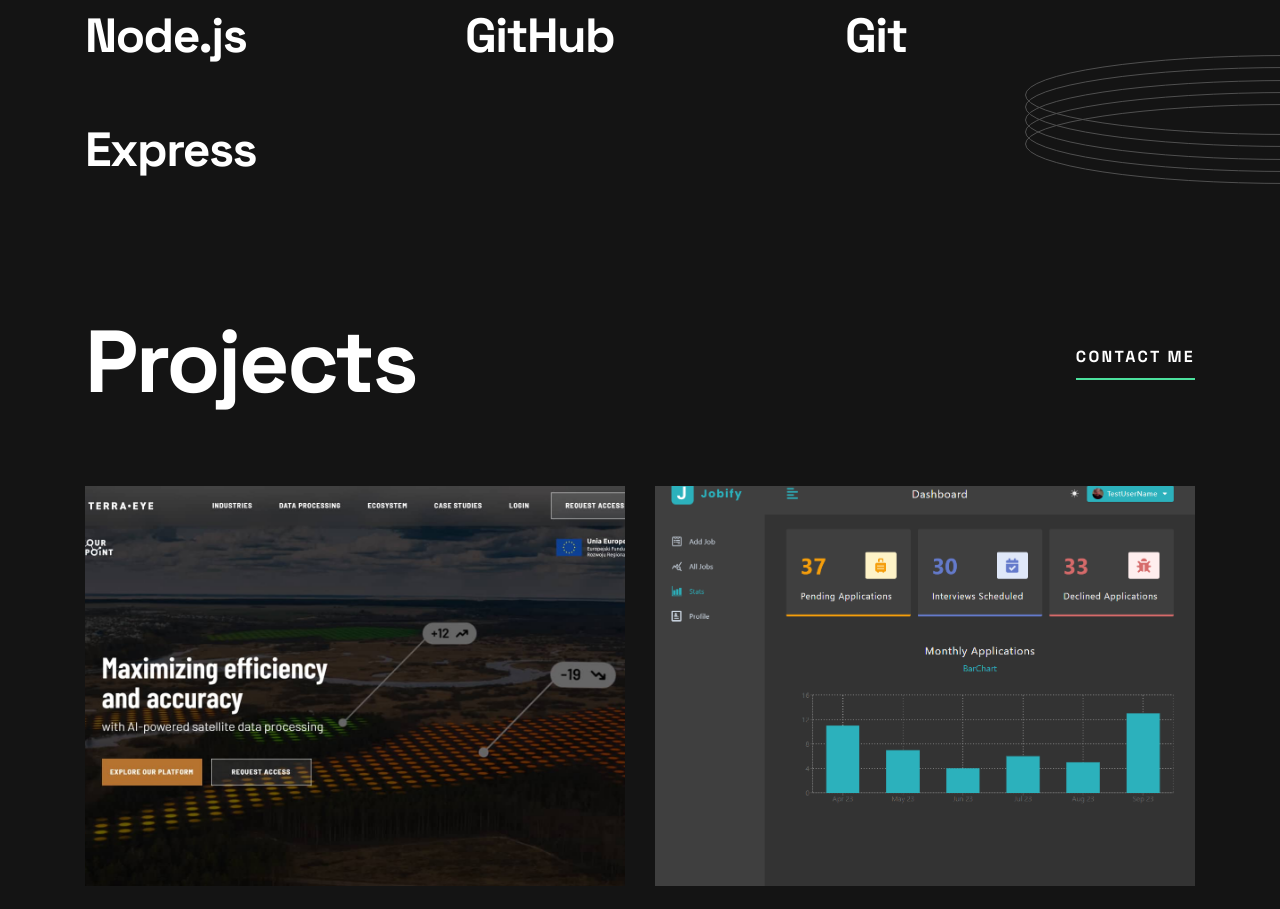
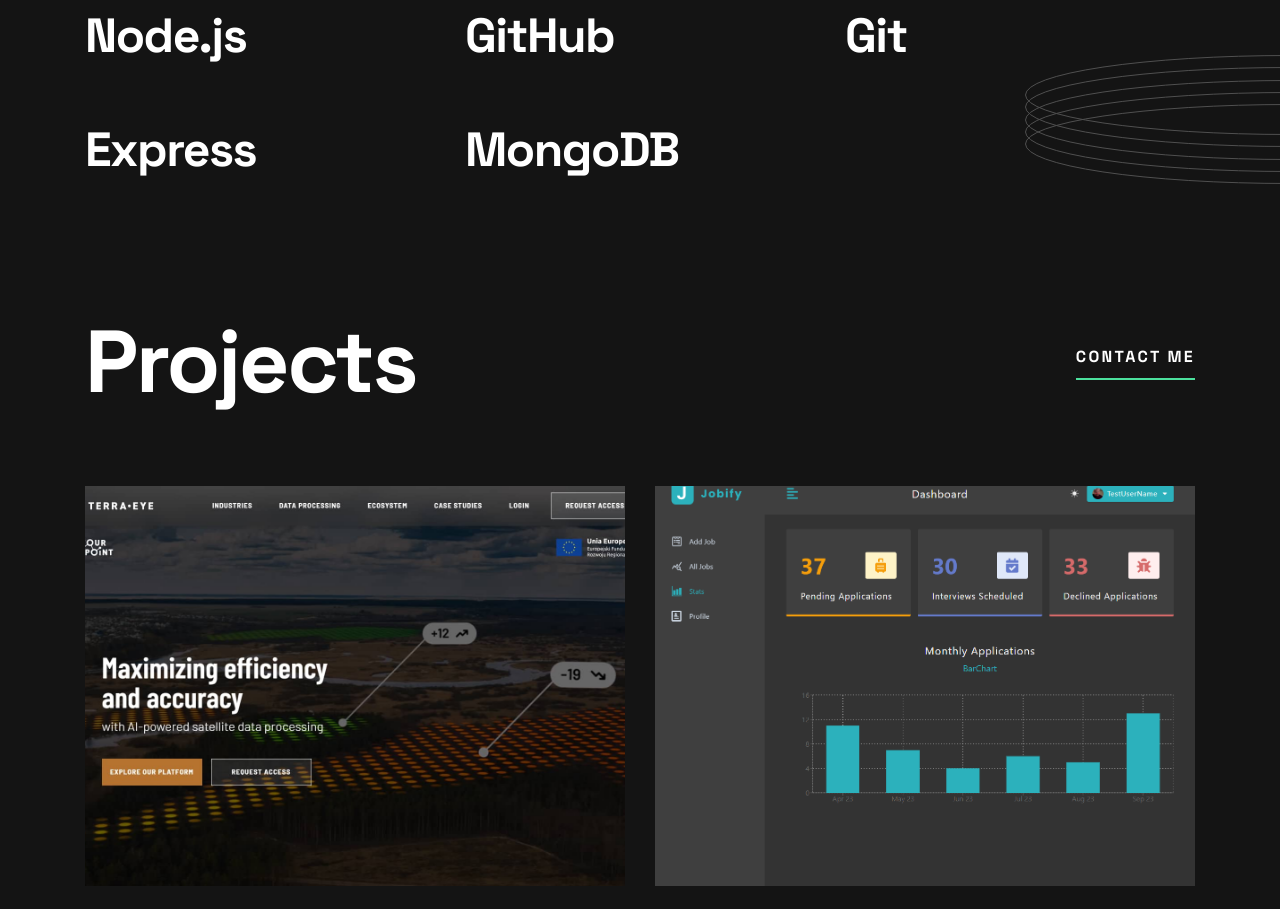
Before and after one commit to marcin10lw/personal-homepage-react, a React (Vite) app: page / in a window 1280 px wide. Shown: the part 1240-2149 px from the top of the page. Built offline with nearby package versions, Linux system fonts and the light colour scheme.

Commit message:
added mongoDB to skills and flex wrap to links

```diff
--- a/src/components/Projects/Project/index.module.scss
+++ b/src/components/Projects/Project/index.module.scss
@@ -84,6 +84,7 @@
 
   @include breakpoint-down(large) {
     display: flex;
+    flex-wrap: wrap;
     gap: 32px;
     margin: 20px 0 0;
   }
--- a/src/components/Skills/skillsData.ts
+++ b/src/components/Skills/skillsData.ts
@@ -51,4 +51,8 @@
     id: 13,
     title: 'Express',
   },
+  {
+    id: 14,
+    title: 'MongoDB',
+  },
 ];
```
